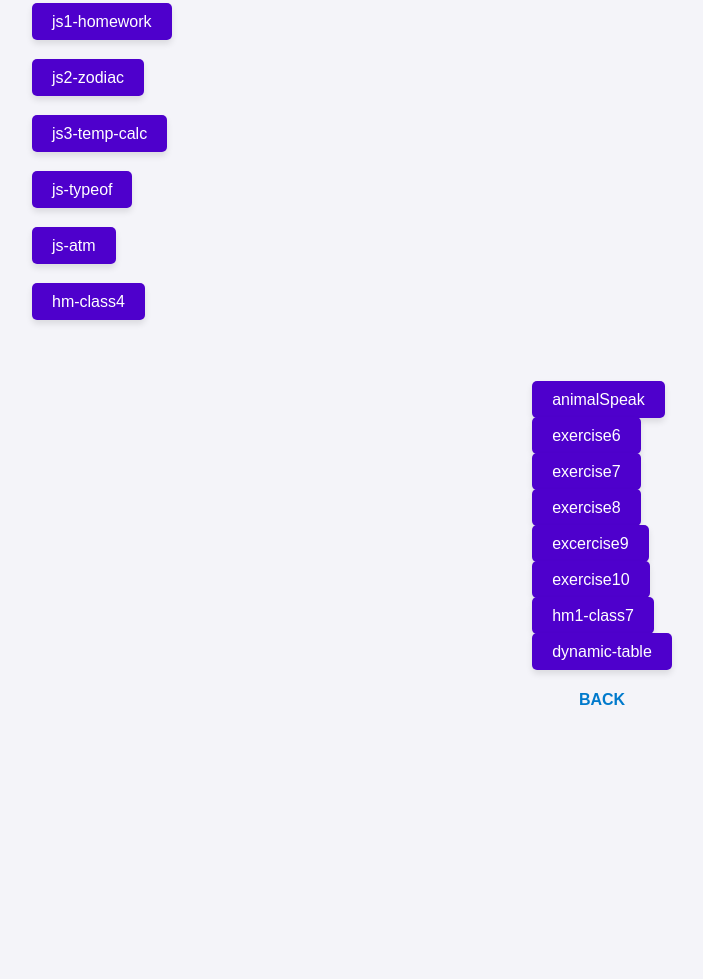
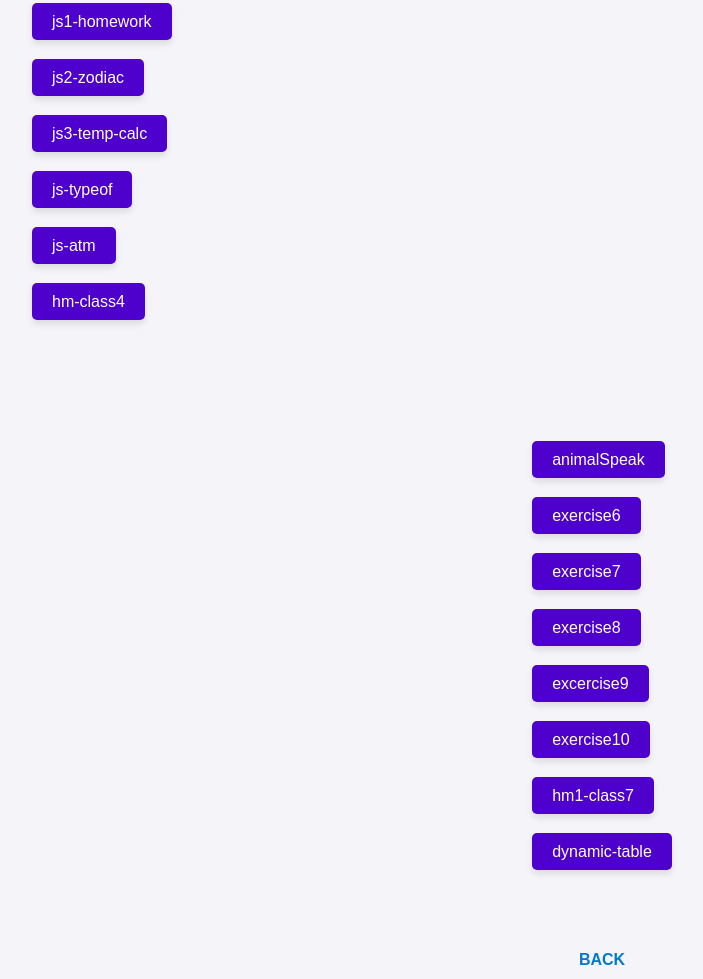
Before and after one commit to lib-robi0124/rrobidev, a plain HTML site: page portfolio/homeworks/js-hm/index.html in a window 1280 px wide. Shown: the part 177-1156 px from the top of the page, without its empty margins (38-741 px from the left). Before the commit the page ends 916 px from the top, so only its background shows below. Drawn offline with Linux system fonts and the light colour scheme.

Commit message:
Update index.html

```diff
--- a/portfolio/homeworks/js-hm/index.html
+++ b/portfolio/homeworks/js-hm/index.html
@@ -1,18 +1,20 @@
 <!DOCTYPE html>
 <html lang="en">
+
 <head>
     <meta charset="UTF-8">
     <meta name="viewport" content="width=device-width, initial-scale=1.0">
     <link rel="stylesheet" href="JSmainHW.css">
     <title>js-homeworks</title>
 </head>
+
 <body>
     <header>
         <h1>JS Homeworks</h1>
     </header>
-
-    <div class="container">
-        <ul class="homework-list">
+    <div class="main-area">
+        <div class="container">
+            <ul class="homework-list">
                 <li><a href="hm-js1/index.html">js1-homework</a></li>
                 <br>
                 <li><a href="hm-js2/index.html">js2-zodiac</a></li>
@@ -24,10 +26,10 @@
                 <li><a href="js-atm/index.html">js-atm</a></li>
                 <br>
                 <li><a href="hm-class4/index.html">hm-class4</a></li>
-        </ul>
+            </ul>
         </div>
         <div class="container2">
-            <ul class="homework-list2">
+            <ul class="homework-list">
                 <li><a href="hm-object/animalSpeak.html">animalSpeak</a></li>
                 <br>
                 <li><a href="Exercise6/index.html">exercise6</a></li>
@@ -43,12 +45,14 @@
                 <li><a href="hm1-class7/index.html">hm1-class7</a></li>
                 <br>
                 <li><a href="hm-class8/index.html">dynamic-table</a></li>
-        </ul>
-
+            </ul>
+        </div>
+    </div>
+    <div id="backBtn">
         <footer>
             <a href="../index.html">BACK</a>
         </footer>
     </div>
+</body>
 
-</body>
 </html>
```
